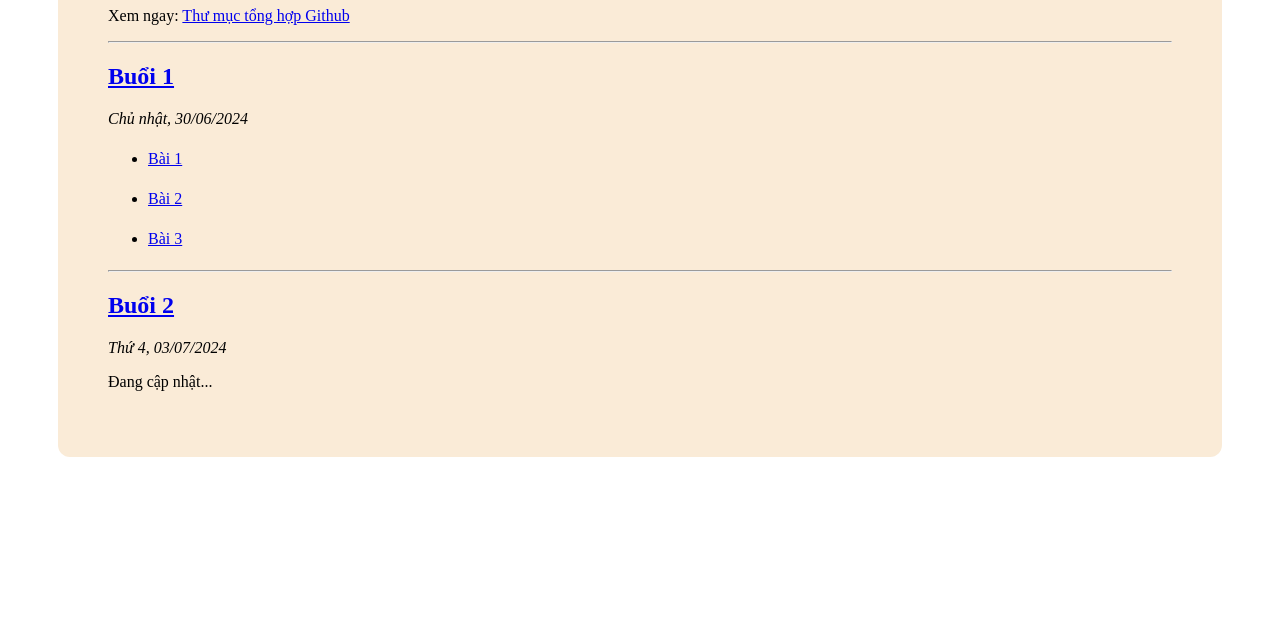
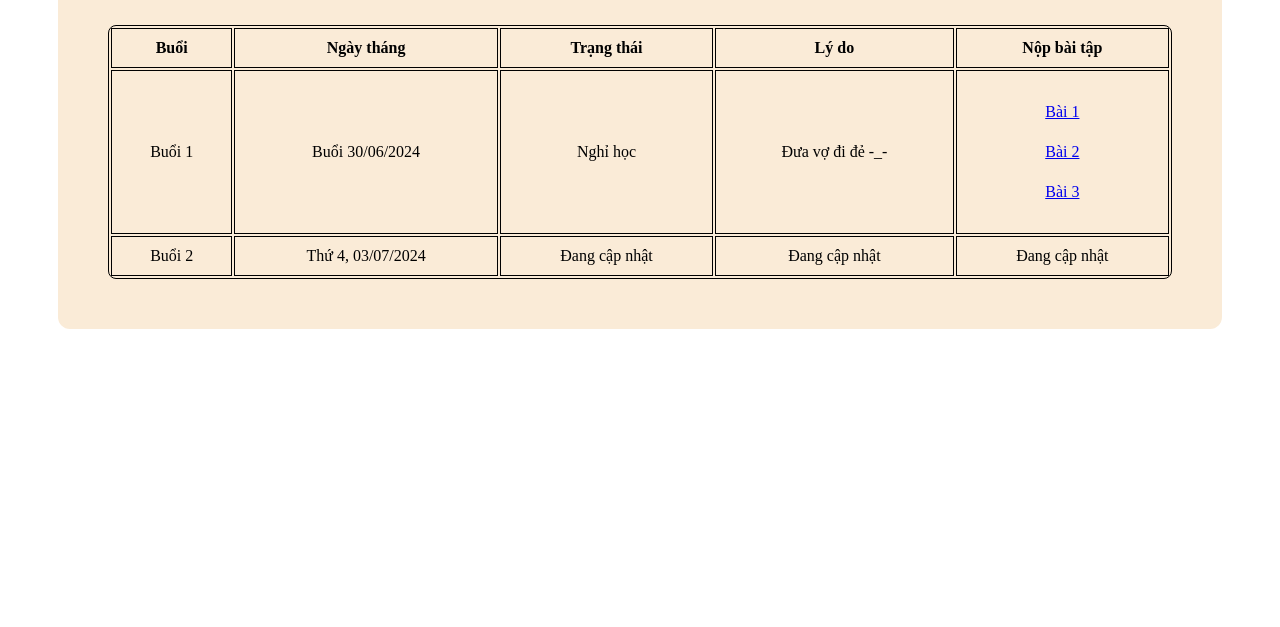
Before and after one commit to tranduyriba/f8-fullstack, a plain HTML site: page index.html in a window 1280 px wide. Shown: the part 173-800 px from the top of the page. Drawn offline with Linux system fonts and the light colour scheme.

Commit message:
Nop bai tap Buoi 1

```diff
--- a/CSS/styles.css
+++ b/CSS/styles.css
@@ -4,6 +4,10 @@ button {
 ul>li {
     margin-bottom: 10px;
     line-height: 30px;
+    list-style: none;
+}
+ul {
+    padding-left: 0px;
 }
 .header, .footer {
     font-size: 25px;
@@ -17,3 +21,25 @@ ul>li {
     background-color: antiquewhite;
     margin: 50px 50px;
 }
+table {
+    width: 100%;
+    border: 1px solid black;
+    border-radius:8px;
+    text-align: center;
+}
+
+tr, td {
+    width: auto;
+    border: 1px solid black;
+}
+
+td {
+    padding: 10px 10px;
+}
+.table-menu {
+    text-align: center;
+    font-weight: 700;
+}
+.head-page {
+    text-align: center;
+}
--- a/index.html
+++ b/index.html
@@ -9,21 +9,43 @@
 
 </head>
 <body>
-    <div class="main-menu">
+    <div class="head-page">
         <h1><a href="https://tranduyriba.github.io/f8-fullstack/">Tổng hợp danh sách bài tập</a></h1>
         <p>Xem ngay: <a href="https://github.com/tranduyriba/f8-fullstack" target="_blank">Thư mục tổng hợp Github</a> </p>
-        <hr>
-        <h2><a href="https://tranduyriba.github.io/f8-fullstack/Day-1/">Buổi 1</a></h2>
-        <p><i>Chủ nhật, 30/06/2024</i></p>
-        <ul>
-            <li><a href="https://tranduyriba.github.io/f8-fullstack/Day-1/Bai-1.html" target="_blank">Bài 1</a></li>
-            <li><a href="https://tranduyriba.github.io/f8-fullstack/Day-1/Bai-2.html" target="_blank">Bài 2</a></li>
-            <li><a href="https://tranduyriba.github.io/f8-fullstack/Day-1/Bai-3.html" target="_blank">Bài 3</a></li>
-        </ul>
-        <hr>
-        <h2><a href="https://tranduyriba.github.io/f8-fullstack/Day-2/">Buổi 2</a></h2>
-        <p><i>Thứ 4, 03/07/2024</i></p>
-        <p>Đang cập nhật...</p>
     </div>
+     <div class="main-menu">
+        <table>
+            <tr class="table-menu">
+                <td>Buổi</td>
+                <td>Ngày tháng</td>
+                <td>Trạng thái</td>
+                <td>Lý do</td>
+                <td>Nộp bài tập</td>
+            </tr>
+            <tr>
+                <td>Buổi 1</td>
+                <td>Buổi 30/06/2024</td>
+                <td>Nghỉ học</td>
+                <td>Đưa vợ đi đẻ -_- </td>
+                <td>
+                    <ul>
+                        <li><a href="https://tranduyriba.github.io/f8-fullstack/Day-1/Bai-1.html" target="_blank">Bài 1</a></li>
+                        <li><a href="https://tranduyriba.github.io/f8-fullstack/Day-1/Bai-2.html" target="_blank">Bài 2</a></li>
+                        <li><a href="https://tranduyriba.github.io/f8-fullstack/Day-1/Bai-3.html" target="_blank">Bài 3</a></li>
+                    </ul>
+                </td>
+            </tr>
+            <tr>
+                <td>Buổi 2</td>
+                <td>Thứ 4, 03/07/2024</td>
+                <td>Đang cập nhật</td>
+                <td>Đang cập nhật</td>
+                <td>Đang cập nhật</td>
+            </tr>
+
+        </table>
+        </div>
+    </table>
+
 </body>
 </html>
```
Also changed, not shown: menu.html (added, +30 -0 lines).
